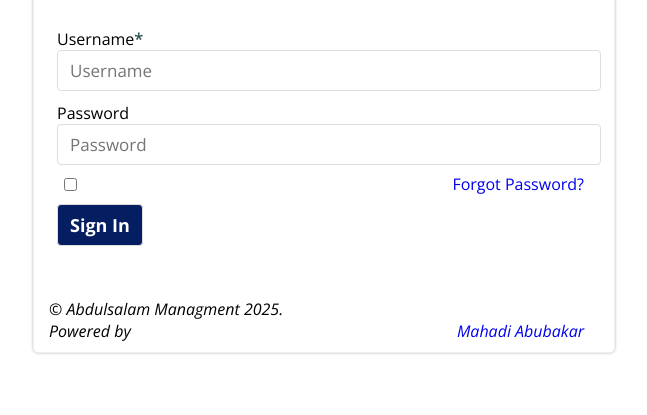
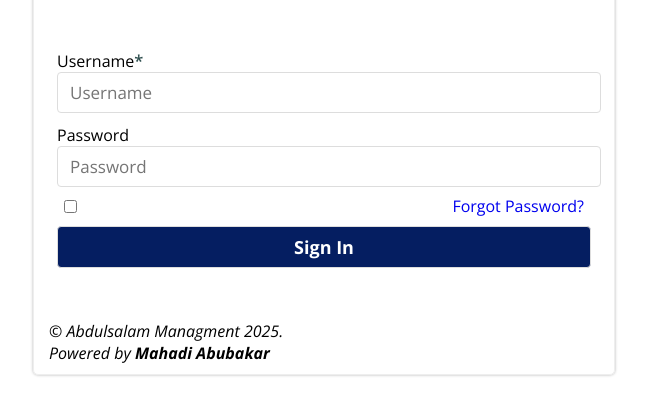
Before and after one commit to realmah06/abdulsalam-stores, a plain HTML site: page index.html in a window 1280 px wide. Shown: the part 245-660 px from the top of the page, without its empty margins (316-963 px from the left). Drawn offline with nearby package versions, Linux system fonts and the light colour scheme.

Commit message:
Update index.html

```diff
--- a/index.html
+++ b/index.html
@@ -11,6 +11,7 @@
 <body>
     <div class="login-container">
         <div class="brand">
+            <br>
             <center><img src="images/logo.jpg" alt="logo"></center>
             <h1>Abdulsalam Store Limited</h1>
             <small>Stocks and Sales Managment System v --12.5 ltr</small>
@@ -28,11 +29,11 @@
             <input type="checkbox"> <span id="show_hide"></span> <a href="#">Forgot Password?</a>
             <br>
             <div class="form-group">
-                <button type="submit">Sign In</button>
+                <button type="submit" class="wt-100">Sign In</button>
             </div>
         </form>
         <br><br>
-        <i class="footer">&copy; Abdulsalam Managment 2025. <br> Powered by <a href="#">Mahadi Abubakar</a></i>
+        <i class="footer">&copy; Abdulsalam Managment 2025. <br> Powered by <b>Mahadi Abubakar</b></i>
     </div>
     <script src="js/custom.js"></script>
     <script src="js/index.js"></script>
```
